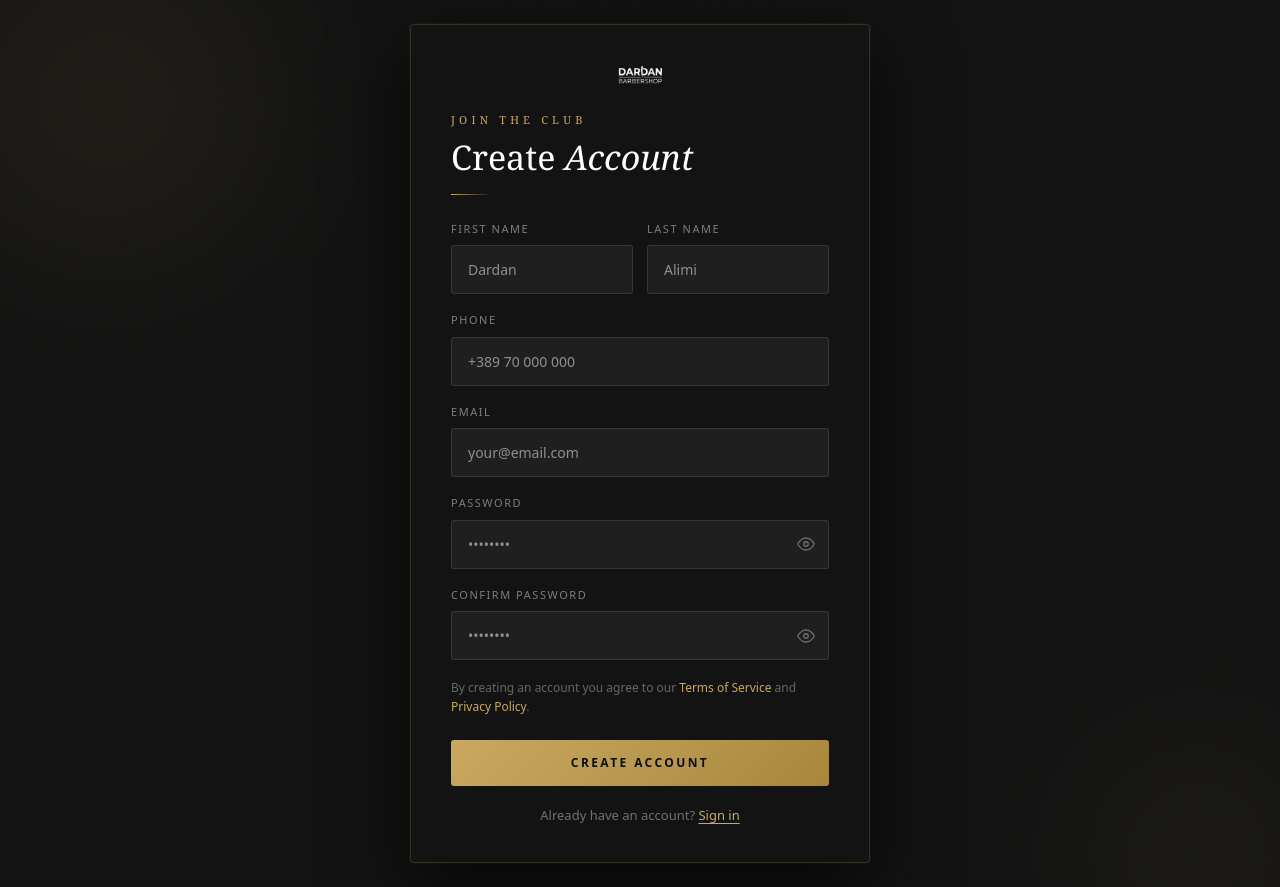
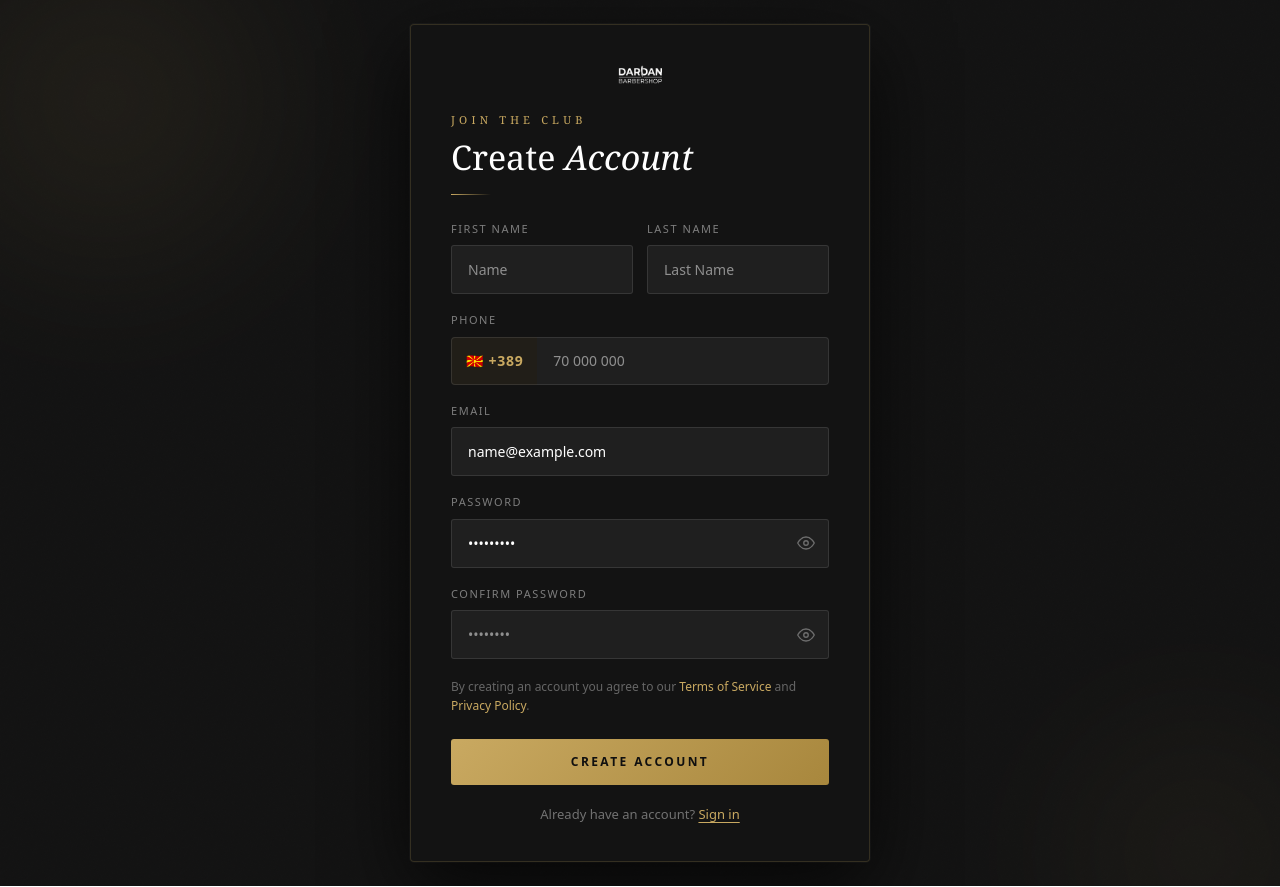
Before and after one commit to Apexium-Dev/dardan-barbershop, a Next.js app: page /auth in a window 1280 px wide. Both pictures are taken after typing "name@example.com", "Sample123" into the empty fields and a click on the button "Create one". Built offline with nearby package versions, Linux system fonts and the light colour scheme; no server answers.

Commit message:
feat: implement authentication functionality with login, registration, and password reset features

```diff
--- a/src/app/auth/page.tsx
+++ b/src/app/auth/page.tsx
@@ -3,13 +3,105 @@
 import { useState } from "react";
 import Image from "next/image";
 import Link from "next/link";
+import { useRouter } from "next/navigation";
+import { supabase } from "@/lib/supabase";
 
 type View = "login" | "register" | "forgot";
 
 export default function AuthPage() {
+  const router = useRouter();
   const [view, setView] = useState<View>("login");
   const [showPass, setShowPass] = useState(false);
   const [showConfirm, setShowConfirm] = useState(false);
+
+  // Form fields
+  const [email, setEmail] = useState("");
+  const [password, setPassword] = useState("");
+  const [confirmPassword, setConfirmPassword] = useState("");
+  const [firstName, setFirstName] = useState("");
+  const [lastName, setLastName] = useState("");
+  const [phone, setPhone] = useState("");
+
+  // UI state
+  const [loading, setLoading] = useState(false);
+  const [error, setError] = useState("");
+  const [success, setSuccess] = useState("");
+
+  const clearMessages = () => {
+    setError("");
+    setSuccess("");
+  };
+
+  const handleLogin = async () => {
+    clearMessages();
+    if (!email || !password) {
+      setError("Please fill in all fields.");
+      return;
+    }
+    setLoading(true);
+    const { error: err } = await supabase.auth.signInWithPassword({
+      email,
+      password,
+    });
+    setLoading(false);
+    if (err) {
+      setError(err.message);
+      return;
+    }
+    router.push("/");
+  };
+
+  const handleRegister = async () => {
+    clearMessages();
+    if (!firstName || !lastName || !email || !password || !confirmPassword) {
+      setError("Please fill in all fields.");
+      return;
+    }
+    if (password !== confirmPassword) {
+      setError("Passwords do not match.");
+      return;
+    }
+    if (password.length < 6) {
+      setError("Password must be at least 6 characters.");
+      return;
+    }
+    setLoading(true);
+    const { error: err } = await supabase.auth.signUp({
+      email,
+      password,
+      options: {
+        data: {
+          first_name: firstName,
+          last_name: lastName,
+          phone: phone ? `+389${phone}` : "",
+        },
+      },
+    });
+    setLoading(false);
+    if (err) {
+      setError(err.message);
+      return;
+    }
+    setSuccess("Account created! Check your email to confirm your address.");
+  };
+
+  const handleForgot = async () => {
+    clearMessages();
+    if (!email) {
+      setError("Please enter your email address.");
+      return;
+    }
+    setLoading(true);
+    const { error: err } = await supabase.auth.resetPasswordForEmail(email, {
+      redirectTo: `${window.location.origin}/auth`,
+    });
+    setLoading(false);
+    if (err) {
+      setError(err.message);
+      return;
+    }
+    setSuccess("Reset link sent! Check your inbox.");
+  };
 
   return (
     <div style={styles.root}>
@@ -59,10 +151,15 @@ export default function AuthPage() {
             </h1>
             <div style={styles.divider} />
 
+            {error && <p style={styles.errorMsg}>{error}</p>}
+            {success && <p style={styles.successMsg}>{success}</p>}
+
             <label style={styles.label}>Email</label>
             <input
               type="email"
               placeholder="your@email.com"
+              value={email}
+              onChange={(e) => setEmail(e.target.value)}
               style={styles.input}
               onFocus={(e) => (e.currentTarget.style.borderColor = "#c9a961")}
               onBlur={(e) =>
@@ -75,6 +172,9 @@ export default function AuthPage() {
               <input
                 type={showPass ? "text" : "password"}
                 placeholder="••••••••"
+                value={password}
+                onChange={(e) => setPassword(e.target.value)}
+                onKeyDown={(e) => e.key === "Enter" && handleLogin()}
                 style={{ ...styles.input, marginBottom: 0, paddingRight: 48 }}
                 onFocus={(e) => (e.currentTarget.style.borderColor = "#c9a961")}
                 onBlur={(e) =>
@@ -92,21 +192,32 @@ export default function AuthPage() {
 
             <button
               style={styles.forgotBtn}
-              onClick={() => setView("forgot")}
+              onClick={() => {
+                clearMessages();
+                setView("forgot");
+              }}
               type="button"
             >
               Forgot password?
             </button>
 
-            <button style={styles.primary} type="button">
-              Sign In
+            <button
+              style={{ ...styles.primary, opacity: loading ? 0.6 : 1 }}
+              onClick={handleLogin}
+              type="button"
+              disabled={loading}
+            >
+              {loading ? "Signing in…" : "Sign In"}
             </button>
 
             <p style={styles.switchText}>
               Don&apos;t have an account?{" "}
               <button
                 style={styles.switchLink}
-                onClick={() => setView("register")}
+                onClick={() => {
+                  clearMessages();
+                  setView("register");
+                }}
                 type="button"
               >
                 Create one
@@ -124,12 +235,17 @@ export default function AuthPage() {
             </h1>
             <div style={styles.divider} />
 
+            {error && <p style={styles.errorMsg}>{error}</p>}
+            {success && <p style={styles.successMsg}>{success}</p>}
+
             <div style={styles.row}>
               <div style={{ flex: 1 }}>
                 <label style={styles.label}>First Name</label>
                 <input
                   type="text"
-                  placeholder="Dardan"
+                  placeholder="Name"
+                  value={firstName}
+                  onChange={(e) => setFirstName(e.target.value)}
                   style={{ ...styles.input, marginBottom: 0 }}
                   onFocus={(e) =>
                     (e.currentTarget.style.borderColor = "#c9a961")
@@ -144,7 +260,9 @@ export default function AuthPage() {
                 <label style={styles.label}>Last Name</label>
                 <input
                   type="text"
-                  placeholder="Alimi"
+                  placeholder="Last Name"
+                  value={lastName}
+                  onChange={(e) => setLastName(e.target.value)}
                   style={{ ...styles.input, marginBottom: 0 }}
                   onFocus={(e) =>
                     (e.currentTarget.style.borderColor = "#c9a961")
@@ -158,20 +276,36 @@ export default function AuthPage() {
             </div>
 
             <label style={{ ...styles.label, marginTop: 18 }}>Phone</label>
+            <div style={styles.phoneWrap}>
+              <span style={styles.phonePrefix}>🇲🇰 +389</span>
               <input
                 type="tel"
-              placeholder="+389 70 000 000"
-              style={styles.input}
+                placeholder="70 000 000"
+                value={phone}
+                onChange={(e) => {
+                  const digits = e.target.value.replace(/[^0-9 ]/g, "");
+                  setPhone(digits);
+                }}
+                style={{
+                  ...styles.input,
+                  marginBottom: 0,
+                  borderLeft: "none",
+                  borderRadius: "0 4px 4px 0",
+                  flex: 1,
+                }}
                 onFocus={(e) => (e.currentTarget.style.borderColor = "#c9a961")}
                 onBlur={(e) =>
                   (e.currentTarget.style.borderColor = "rgba(255,255,255,0.1)")
                 }
               />
+            </div>
 
             <label style={{ ...styles.label, marginTop: 18 }}>Email</label>
             <input
               type="email"
               placeholder="your@email.com"
+              value={email}
+              onChange={(e) => setEmail(e.target.value)}
               style={styles.input}
               onFocus={(e) => (e.currentTarget.style.borderColor = "#c9a961")}
               onBlur={(e) =>
@@ -184,6 +318,8 @@ export default function AuthPage() {
               <input
                 type={showPass ? "text" : "password"}
                 placeholder="••••••••"
+                value={password}
+                onChange={(e) => setPassword(e.target.value)}
                 style={{ ...styles.input, marginBottom: 0, paddingRight: 48 }}
                 onFocus={(e) => (e.currentTarget.style.borderColor = "#c9a961")}
                 onBlur={(e) =>
@@ -206,6 +342,8 @@ export default function AuthPage() {
               <input
                 type={showConfirm ? "text" : "password"}
                 placeholder="••••••••"
+                value={confirmPassword}
+                onChange={(e) => setConfirmPassword(e.target.value)}
                 style={{ ...styles.input, marginBottom: 0, paddingRight: 48 }}
                 onFocus={(e) => (e.currentTarget.style.borderColor = "#c9a961")}
                 onBlur={(e) =>
@@ -233,15 +371,23 @@ export default function AuthPage() {
               .
             </p>
 
-            <button style={styles.primary} type="button">
-              Create Account
+            <button
+              style={{ ...styles.primary, opacity: loading ? 0.6 : 1 }}
+              onClick={handleRegister}
+              type="button"
+              disabled={loading}
+            >
+              {loading ? "Creating account…" : "Create Account"}
             </button>
 
             <p style={styles.switchText}>
               Already have an account?{" "}
               <button
                 style={styles.switchLink}
-                onClick={() => setView("login")}
+                onClick={() => {
+                  clearMessages();
+                  setView("login");
+                }}
                 type="button"
               >
                 Sign in
@@ -259,6 +405,9 @@ export default function AuthPage() {
             </h1>
             <div style={styles.divider} />
 
+            {error && <p style={styles.errorMsg}>{error}</p>}
+            {success && <p style={styles.successMsg}>{success}</p>}
+
             <p style={styles.hint}>
               Enter the email address linked to your account and we&apos;ll send
               you a reset link.
@@ -268,6 +417,8 @@ export default function AuthPage() {
             <input
               type="email"
               placeholder="your@email.com"
+              value={email}
+              onChange={(e) => setEmail(e.target.value)}
               style={styles.input}
               onFocus={(e) => (e.currentTarget.style.borderColor = "#c9a961")}
               onBlur={(e) =>
@@ -275,13 +426,21 @@ export default function AuthPage() {
               }
             />
 
-            <button style={styles.primary} type="button">
-              Send Reset Link
+            <button
+              style={{ ...styles.primary, opacity: loading ? 0.6 : 1 }}
+              onClick={handleForgot}
+              type="button"
+              disabled={loading}
+            >
+              {loading ? "Sending…" : "Send Reset Link"}
             </button>
 
             <button
               style={styles.backBtn}
-              onClick={() => setView("login")}
+              onClick={() => {
+                clearMessages();
+                setView("login");
+              }}
               type="button"
             >
               <BackArrow /> Back to Sign In
@@ -336,6 +495,48 @@ const styles: Record<string, React.CSSProperties> = {
     padding: "40px 40px 36px",
     backdropFilter: "blur(18px)",
     boxShadow: "0 24px 80px rgba(0,0,0,0.7), 0 0 0 1px rgba(255,255,255,0.04)",
+  },
+  phoneWrap: {
+    display: "flex",
+    alignItems: "stretch",
+    marginBottom: 0,
+    height: 48,
+  },
+  phonePrefix: {
+    display: "flex",
+    alignItems: "center",
+    justifyContent: "center",
+    padding: "0 14px",
+    background: "rgba(201,169,97,0.08)",
+    border: "1px solid rgba(255,255,255,0.1)",
+    borderRight: "none",
+    borderRadius: "4px 0 0 4px",
+    color: "#c9a961",
+    fontSize: 14,
+    fontWeight: 600,
+    letterSpacing: "0.05em",
+    whiteSpace: "nowrap" as const,
+    userSelect: "none" as const,
+    lineHeight: 1,
+    gap: 6,
+  },
+  errorMsg: {
+    background: "rgba(220,60,60,0.12)",
+    border: "1px solid rgba(220,60,60,0.3)",
+    color: "#f87171",
+    fontSize: 13,
+    padding: "10px 14px",
+    borderRadius: 4,
+    marginBottom: 16,
+  },
+  successMsg: {
+    background: "rgba(60,180,100,0.12)",
+    border: "1px solid rgba(60,180,100,0.3)",
+    color: "#6ee7a0",
+    fontSize: 13,
+    padding: "10px 14px",
+    borderRadius: 4,
+    marginBottom: 16,
   },
   logoWrap: {
     display: "flex",
```
Lines whose indentation alone changed are shown as unchanged.
